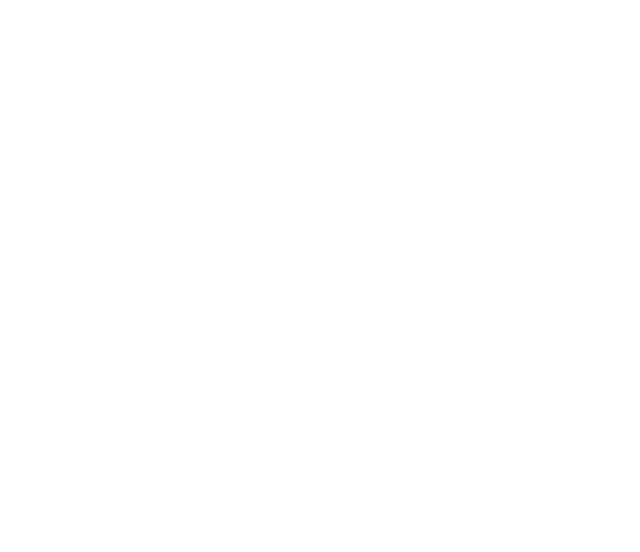
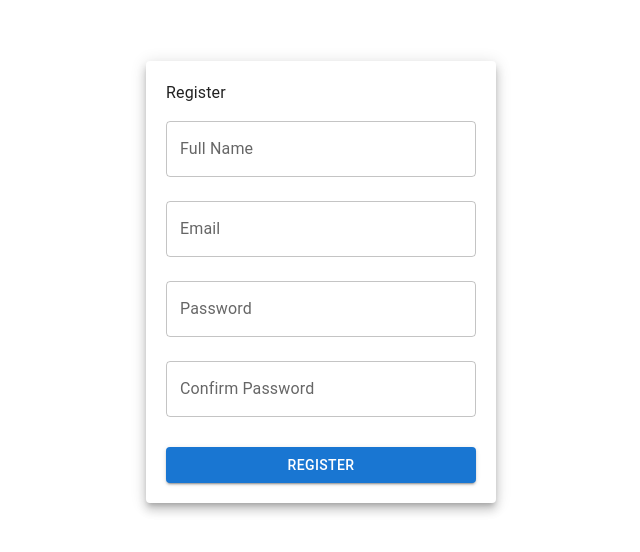
Before and after one commit to justjimmy-cab/fe-hotel-reservation, a React (Create React App) app: page /register in a window 1280 px wide. Before the commit this address had no page. Shown: the part 118-670 px from the top of the page, without its empty margins (319-959 px from the left). Built offline with nearby package versions, Linux system fonts and the light colour scheme.

Commit message:
Created registration form

```diff
--- a/src/App.js
+++ b/src/App.js
@@ -1,15 +1,17 @@
 import React from 'react';
-import { BrowserRouter as Router, Route, Routes, Navigate } from 'react-router-dom';
+import { BrowserRouter as Router, Route, Routes } from 'react-router-dom';
 import Login from './Login';
 import UserList from './UserList';
 import PrivateRoute from './PrivateRoute';
 import HomePage from './HomePage';
+import Register from './Register';
 
 function App() {
     return (
         <Router>
             <Routes>
                 <Route path="/" element={<HomePage />} />
+                <Route path="/register" element={<Register/>} />
                 <Route path="/login" element={<Login />} />
                 <Route path="/users" element={
                     <PrivateRoute>
--- a/src/HomePage.jsx
+++ b/src/HomePage.jsx
@@ -1,7 +1,9 @@
 import { Box, Button, Typography } from '@mui/material';
+import { useNavigate } from 'react-router-dom';
 import './homepage.css';
 
 const HomePage = () => {
+  const navigate = useNavigate();
 
   return(
     <Box>
@@ -24,9 +26,9 @@ const HomePage = () => {
                   <h1><span class="text-primary">Welcome</span> to the <>Atlas Hotel</></h1>
                   <p class="lead">Good day Ladies and Gentelmen, enjoy your stay</p>
                   <Box sx={{display: 'flex', width: '100%', justifyContent: 'center', alignItems: 'center', gap: '20px' }}>
-                    <Button variant='contained' size='large' sx={{backgroundColor: '#fca00a'}}>Book Now</Button>
+                    <Button variant='contained' size='large' sx={{backgroundColor: '#fca00a'}} onClick={() => {navigate('/login')}}>Book Now</Button>
                     <Typography>OR</Typography>
-                    <Button variant='contained'>Register</Button>
+                    <Button variant='contained' onClick={() => {navigate('/register')}}>Register</Button>
                   </Box>
               </div>
           </div>
--- /dev/null
+++ b/src/Register.jsx
@@ -0,0 +1,114 @@
+import React, { useState } from 'react';
+import { Box, Paper, TextField, Button, Typography, Snackbar, Alert } from '@mui/material';
+import { useNavigate } from 'react-router-dom';
+import api from './services/api';
+
+
+const Register = () => {
+    const [name, setName] = useState('');
+    const [email, setEmail] = useState('');
+    const [password, setPassword] = useState('');
+    const [confirmPassword, setConfirmPassword] = useState('');
+    const [open, setOpen] = useState(false); // State for Snackbar visibility
+    const [error, setError] = useState(''); // State for error message
+    const navigate = useNavigate();
+
+
+    const handleSubmit = async (e) => {
+        e.preventDefault();
+
+        if (password !== confirmPassword) {
+            setError('Passwords do not match');
+            return;
+        }
+
+        try {
+            const response = await api.post('/register', {
+                name,
+                email,
+                password,
+            });
+
+            // Store the token in localStorage
+            localStorage.setItem('auth_token', response.data.token);
+
+            console.log('Registration successful', response.data);
+            setOpen(true); // Show Snackbar on success
+
+            // Delay navigation for 3 seconds
+            setTimeout(() => { navigate('/dashboard'); }, 2000);
+        } catch (error) {
+            console.error('There was an error registering!', error);
+            setError('Registration failed. Please try again.');
+        }
+    };
+
+    const handleClose = (event, reason) => {
+        if (reason === 'clickaway') {
+            return;
+        }
+        setOpen(false);
+    };
+
+
+    return (
+        <Box sx={{display: 'flex', height: '100vh', width: '100%', justifyContent: 'center', alignItems: 'center'}}>
+            <Paper elevation={7} sx={{padding: '20px', width: '350px'}}>
+                <form style={{display: 'flex', flexDirection: 'column'}} onSubmit={handleSubmit}>
+                    <Typography>Register</Typography>
+
+                    <TextField
+                        label="Full Name"
+                        variant="outlined"
+                        margin="normal"
+                        size='medium'
+                        value={name}
+                        onChange={(e) => setName(e.target.value)}
+                    />
+
+                    <TextField
+                        label="Email"
+                        variant="outlined"
+                        margin="normal"
+                        size='medium'
+                        value={email}
+                        onChange={(e) => setEmail(e.target.value)}
+                    />
+
+                    <TextField
+                        label="Password"
+                        variant="outlined"
+                        margin="normal"
+                        size='medium'
+                        value={password}
+                        onChange={(e) => setPassword(e.target.value)}
+                    />
+
+                    <TextField
+                        label="Confirm Password"
+                        variant="outlined"
+                        margin="normal"
+                        size='medium'
+                        sx={{marginBottom: '20px'}}
+                        value={confirmPassword}
+                        onChange={(e) => setConfirmPassword(e.target.value)}
+                    />
+
+                    <Snackbar open={open} autoHideDuration={6000} onClose={handleClose}>
+                        <Alert onClose={handleClose} severity="success"  variant="filled" sx={{ width: '100%', backgroundColor: '#31f756', }}>
+                            Registration successful!
+                        </Alert>
+                    </Snackbar>
+
+                    <Box sx={{width: '300px', height: '10px'}} maxWidth>
+                        {error && <Typography color="error" sx={{fontSize: '13px',}}>{error}</Typography>}
+                    </Box>
+
+                    <Button type="submit" variant='contained'>REGISTER</Button>
+                </form>
+            </Paper>
+        </Box>
+    );
+}
+
+export default Register;
```
